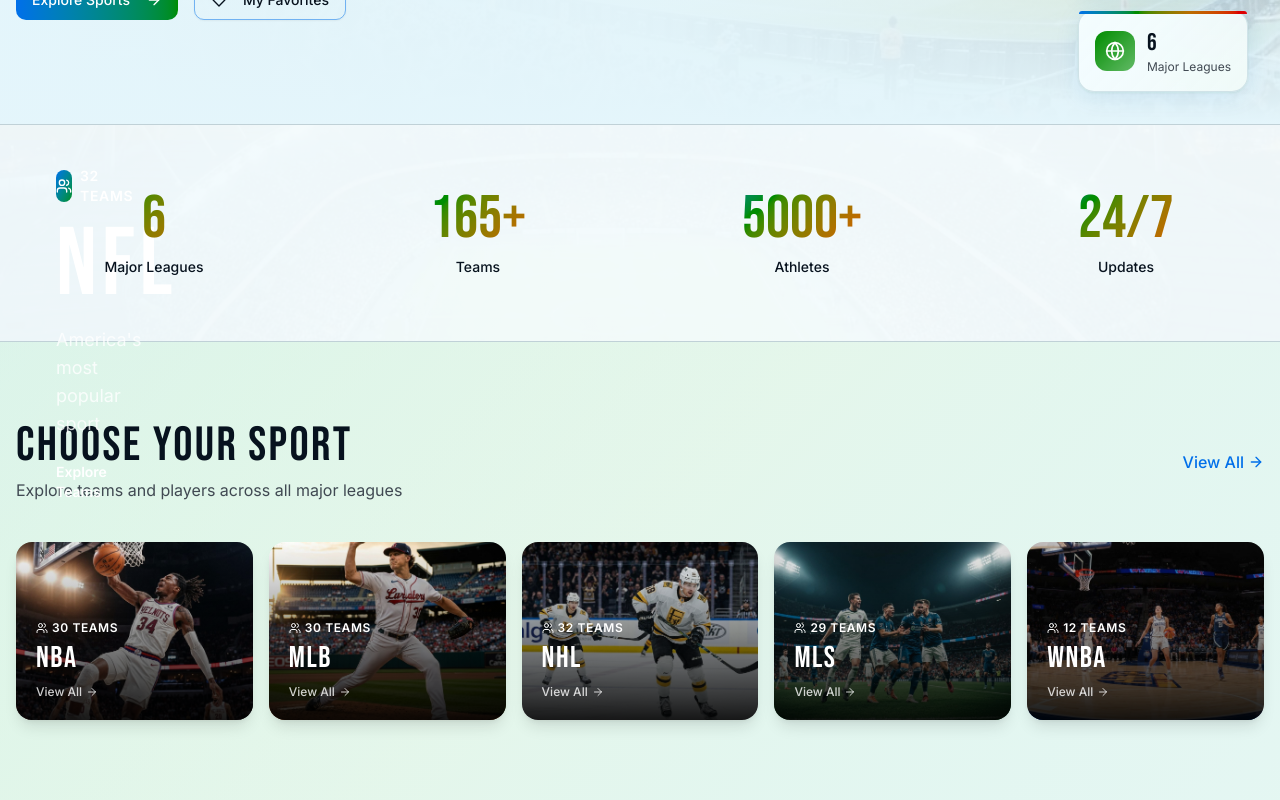
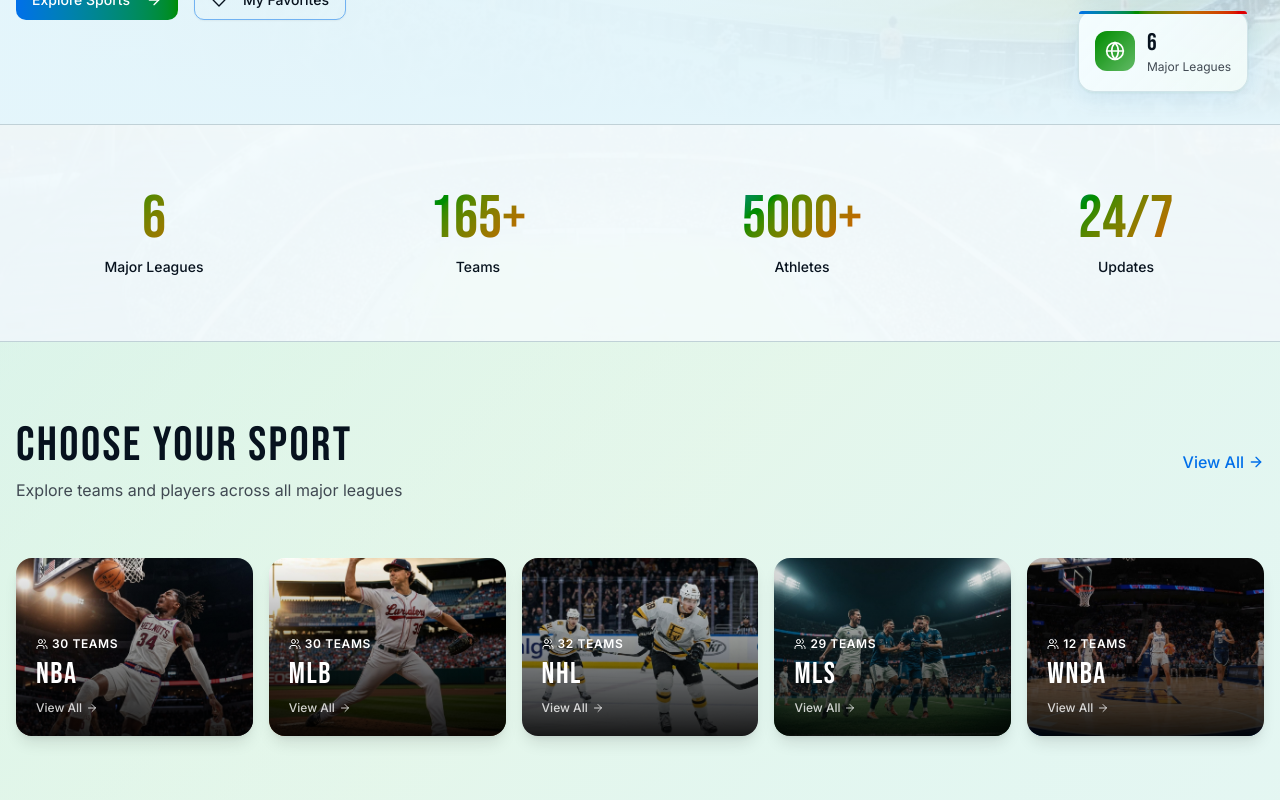
Before and after one commit to Tassawar-Abbas/roaster, a Next.js app: page / in a window 1280 px wide. Shown: the part 660-1460 px from the top of the page. Built offline with nearby package versions, Linux system fonts and the light colour scheme.

Commit message:
sports card issue fixing

```diff
--- a/app/page.tsx
+++ b/app/page.tsx
@@ -93,13 +93,13 @@ export default function HomePage() {
           </div>
         </section>
 
-        <section className="relative border-y border-border overflow-hidden section-gradient-blue">
+        <section className="relative border-y border-border overflow-hidden section-gradient-blue isolate z-20">
           <img
             src="/sports-stadium-panoramic-view-with-lights-and-fiel.jpg"
             alt="Stadium"
             className="absolute inset-0 w-full h-full object-cover opacity-10"
           />
-          <div className="absolute inset-0 bg-card/80 dark:bg-card/90" />
+          <div className="absolute inset-0 bg-card/80 dark:bg-card/90 z-0" />
           <div className="container mx-auto px-4 py-16 relative z-10">
             <div className="grid grid-cols-2 md:grid-cols-4 gap-8 md:gap-12">
               <div className="text-center">
@@ -123,22 +123,22 @@ export default function HomePage() {
         </section>
 
         {/* Choose Your Sport Section */}
-        <section className="py-20 section-gradient-green">
-          <div className="container mx-auto px-4">
-            <div className="flex items-center justify-between mb-10">
-              <div>
+        <section className="py-20 section-gradient-green relative isolate overflow-hidden">
+          <div className="container mx-auto px-4 relative z-10">
+            <div className="flex items-center justify-between mb-10 relative z-20 pb-4">
+              <div className="relative z-30">
                 <h2 className="font-display text-4xl md:text-5xl tracking-wider text-foreground">CHOOSE YOUR SPORT</h2>
                 <p className="text-muted-foreground mt-2">Explore teams and players across all major leagues</p>
               </div>
               <Link
                 href="/sports"
-                className="hidden md:flex items-center gap-1 text-primary hover:underline font-medium"
+                className="hidden md:flex items-center gap-1 text-primary hover:underline font-medium relative z-30"
               >
                 View All <ArrowRight className="w-4 h-4" />
               </Link>
             </div>
 
-            <SportCard sport={featuredSport} featured />
+
 
             <div className="grid grid-cols-2 md:grid-cols-3 lg:grid-cols-5 gap-4 mt-6">
               {otherSports.map((sport) => (
@@ -171,11 +171,7 @@ export default function HomePage() {
             <div className="grid md:grid-cols-3 gap-8">
               <div className="group relative bg-card border border-border rounded-2xl overflow-hidden hover:border-primary/50 transition-all gradient-border shadow-lg">
                 <div className="aspect-video relative">
-                  <img
-                    src="/real-time-sports-score-updates-mobile-app-notifica.jpg"
-                    alt="Real-time updates"
-                    className="w-full h-full object-cover transition-transform duration-500 group-hover:scale-105"
-                  />
+
                   <div className="absolute inset-0 bg-gradient-to-t from-card via-card/50 to-transparent" />
                 </div>
                 <div className="p-6">
```
